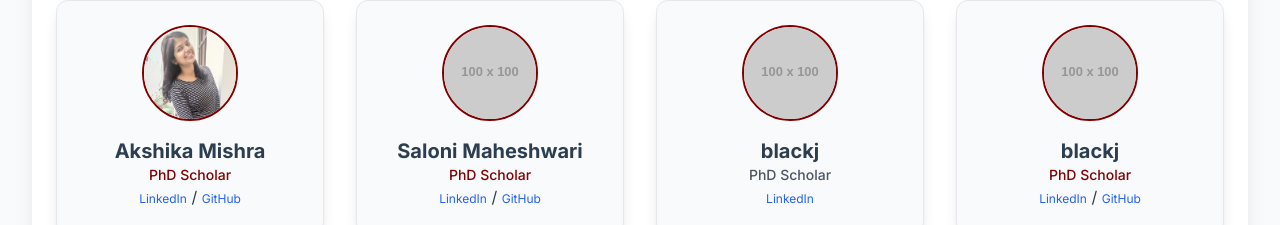
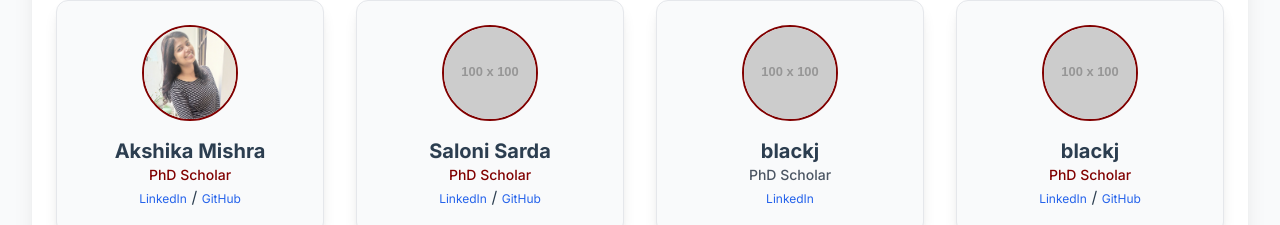
Before and after one commit to Panu2020-ship-it/mishra-lab, a plain HTML site: page index.html in a window 1280 px wide. Shown: the part 2948-3173 px from the top of the page. Drawn offline with nearby package versions, Linux system fonts and the light colour scheme; placeholder pictures from the web are drawn by us.

Commit message:
Update index.html

```diff
--- a/index.html
+++ b/index.html
@@ -290,7 +290,7 @@
                 <!-- Team Member 2: PhD Student (Modified) -->
                 <div class="text-center p-6 bg-[var(--color-light-gray)] rounded-xl border border-gray-200 shadow-lg highlight-hover transition duration-300">
                     <img src="https://placehold.co/100x100/800000/ffffff?text=I1" alt="Placeholder Member 2" class="w-24 h-24 rounded-full object-cover mx-auto mb-4 border-2 border-[var(--color-iitj-maroon)]">
-                    <h4 class="text-xl font-bold text-[var(--color-dark-slate)]">Saloni Maheshwari</h4>
+                    <h4 class="text-xl font-bold text-[var(--color-dark-slate)]">Saloni Sarda</h4>
                     <p class="text-sm text-[var(--color-iitj-maroon)] font-medium">PhD Scholar</p>
                     <!-- Focus Removed -->
                     <a href="#" target="_blank" class="text-blue-600 hover:text-blue-800 text-xs">LinkedIn</a> /
```
